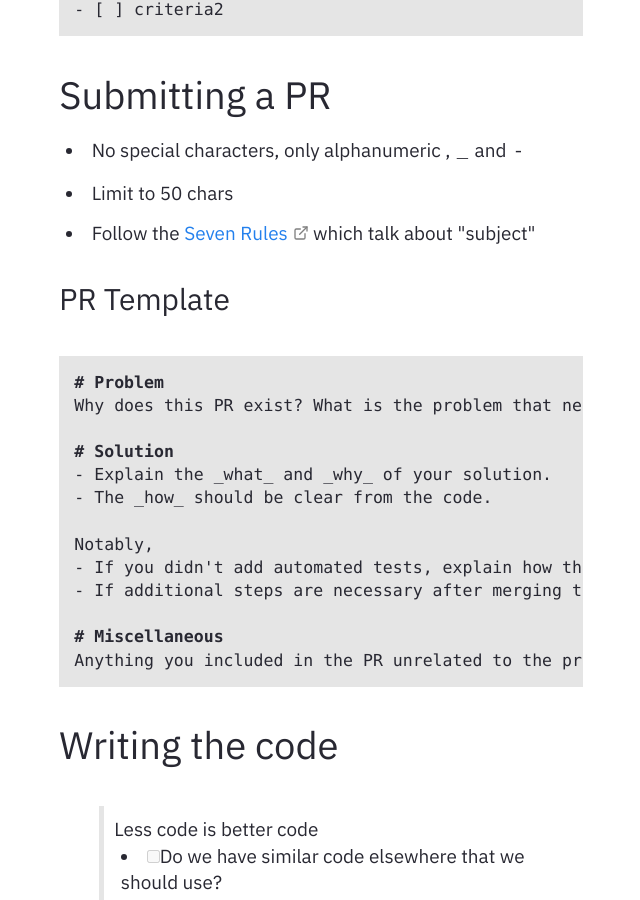
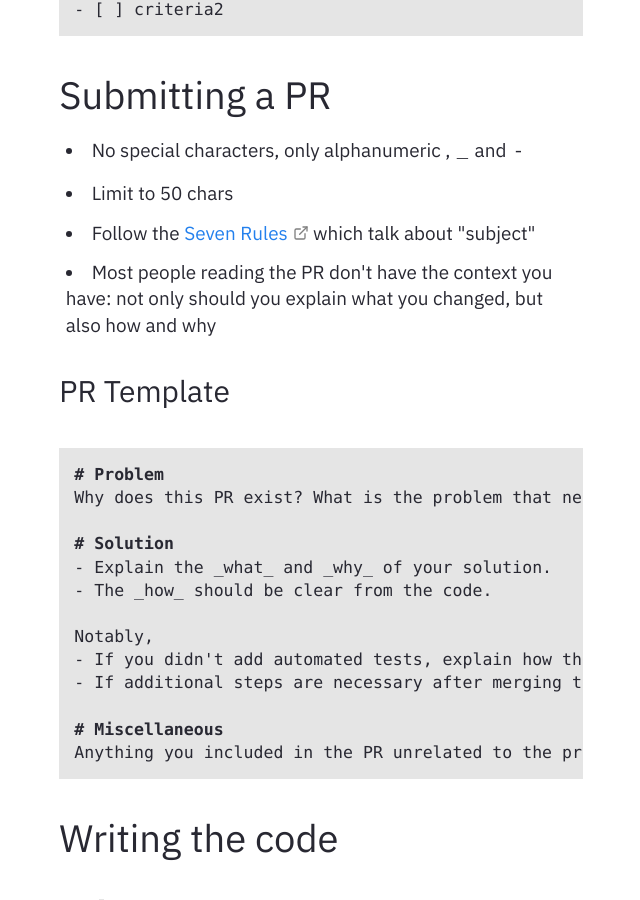
Before and after one commit to migueltorrescosta/obsidian-notes-old, a Jekyll site: the page built from _notes/Public/Code Contribution Flow.md, in a window 1280 px wide and 900 px high, scrolled down 709 px. Shown: the whole window, without its empty margins (319-959 px from the left). Built offline with Jekyll 4.4.1, drawn with Linux system fonts in a browser that asks for light colours.

Commit message:
Add info to the Code Contribution Flow

````diff
--- a/_notes/Public/Code Contribution Flow.md
+++ b/_notes/Public/Code Contribution Flow.md
@@ -22,6 +22,7 @@ Conciseness, links, etc. helps you provide a lot of information without needing
 - No special characters, only alphanumeric , `_` and `-`
 - Limit to 50 chars
 - Follow the [Seven Rules](https://cbea.ms/git-commit/#seven-rules) which talk about "subject"
+- Most people reading the PR don't have the context you have: not only should you explain what you changed, but also how and why
 
 ### PR Template
 ```markdown
````
